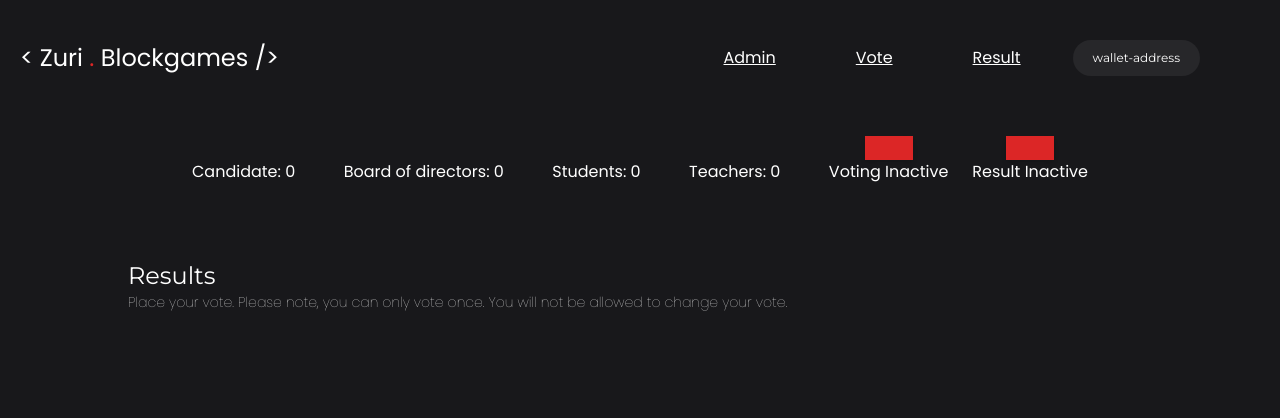
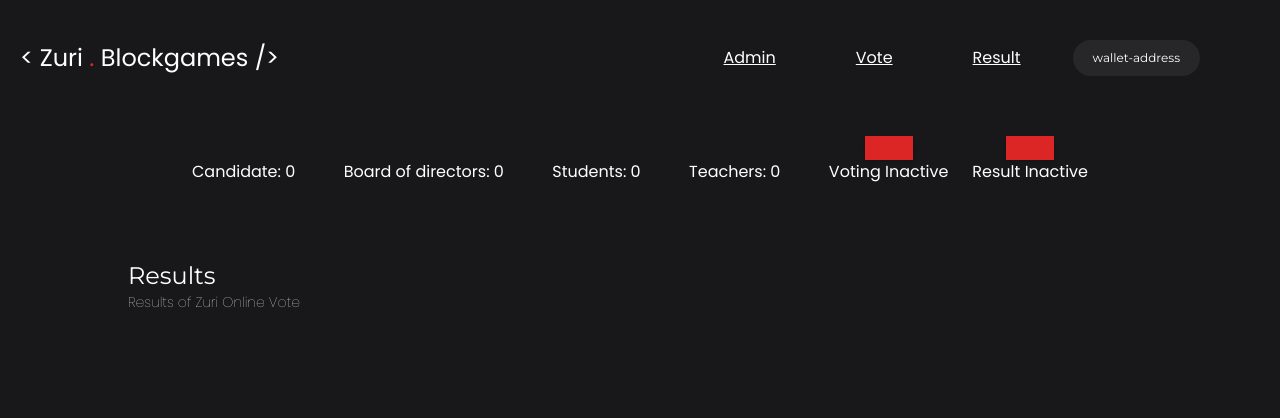
Before and after one commit to TDAS-Dev/BlockGames_Web3_VotingSystem, a website: page frontend/html_files/result.html in a window 1280 px wide. Shown: the top 418 px of the page. Drawn offline with Linux system fonts and the light colour scheme; a script that the page names is missing.

Commit message:
updates
final

```diff
--- a/frontend/html_files/result.html
+++ b/frontend/html_files/result.html
@@ -91,8 +91,7 @@
         <section class="w-4/5 mx-auto">
           <div class=" mt-14 text-white">
             <h3 class="text-2xl font-sans">Results</h3>
-            <p class="text-sm font-thin">Place your vote. Please note, you can only vote once. You will not be allowed
-              to change your vote.</p>
+            <p class="text-sm font-thin">Results of Zuri Online Vote</p>
 
           </div>
           <div class="grid grid-cols-1 md:grid-cols-4 my-32 gap-8 text-white" id="result list">
```
